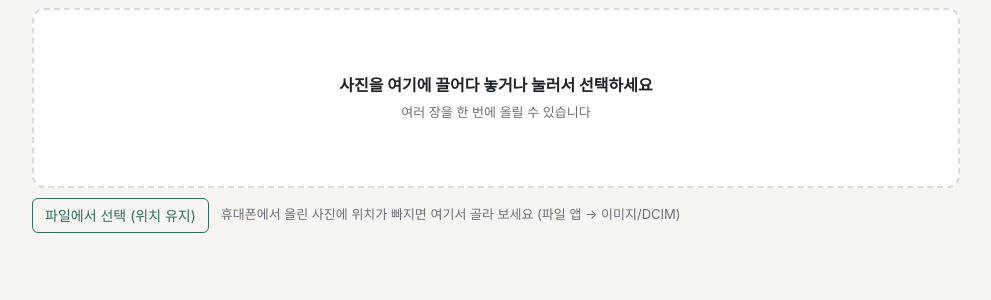
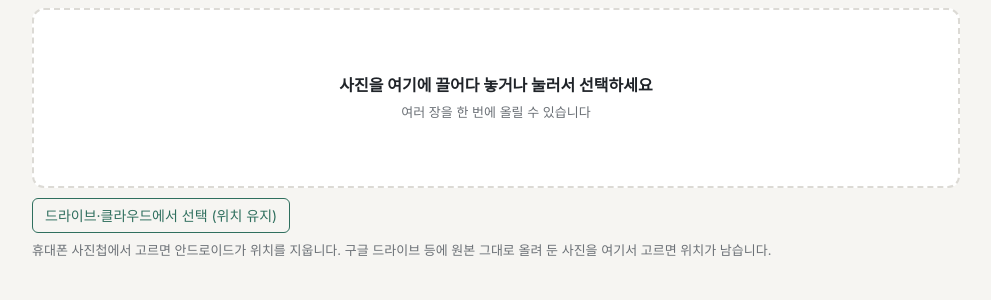
Before and after one commit to ycoplusone/tracepic, a Python web app: template tracepic/templates/upload.html in a window 1280 px wide. Shown: the part 157-457 px from the top of the page, without its empty margins (144-1135 px from the left). Run offline with Jinja, Linux system fonts and the light colour scheme; the template is opened without the code that fills it, so the values that code supplies are empty.

Commit message:
[25회차] 업로드 위치 유지 버튼을 드라이브·클라우드 선택 안내로 변경
Co-Authored-By: Claude Opus 5.5 <noreply@anthropic.com>

```diff
--- a/tracepic/templates/upload.html
+++ b/tracepic/templates/upload.html
@@ -33,13 +33,14 @@
 </label>
 
 {# 두 번째 선택 방법: 파일 탐색기로 원본 파일 고르기
-   안드로이드의 사진 선택 도구(위 영역)는 웹 브라우저에 위치(GPS)를 지운 사본을 넘긴다.
-   형식을 세부 MIME·확장자로 적으면 파일 탐색기가 열리고, 원본 파일이 넘어와 위치가 남는 경우가 많다. #}
+   안드로이드는 휴대폰 안의 사진을 브라우저에 넘길 때 위치(GPS)를 지운다(미디어 저장소의 위치 가림 — 사진첩·파일 앱 모두).
+   구글 드라이브 같은 클라우드에서 고르면 원본 바이트가 그대로 넘어와 위치가 남는다(2026-11-20 사용자 확인).
+   형식을 세부 MIME·확장자로 적으면 사진 선택 도구 대신 파일 탐색기가 열리고, 거기서 클라우드를 고를 수 있다. #}
 <p class="pick-alt">
-  <label for="file-input-raw" class="btn-small btn-ghost">파일에서 선택 (위치 유지)</label>
+  <label for="file-input-raw" class="btn-small btn-ghost">드라이브·클라우드에서 선택 (위치 유지)</label>
   <input id="file-input-raw" class="sr-only" type="file" multiple
          accept="image/jpeg,image/png,image/webp,image/heic,image/heif,.jpg,.jpeg,.heic,.heif{% if video_supported %},video/mp4,video/quicktime,{% for e in video_exts %}.{{ e }}{{ ',' if not loop.last }}{% endfor %}{% endif %}">
-  <span class="muted small">휴대폰에서 올린 사진에 위치가 빠지면 여기서 골라 보세요 (파일 앱 → 이미지/DCIM)</span>
+  <span class="muted small">휴대폰 사진첩에서 고르면 안드로이드가 위치를 지웁니다. 구글 드라이브 등에 원본 그대로 올려 둔 사진을 여기서 고르면 위치가 남습니다.</span>
 </p>
 
 {# 진행 요약 #}
```
Also changed, not shown: README.md.
